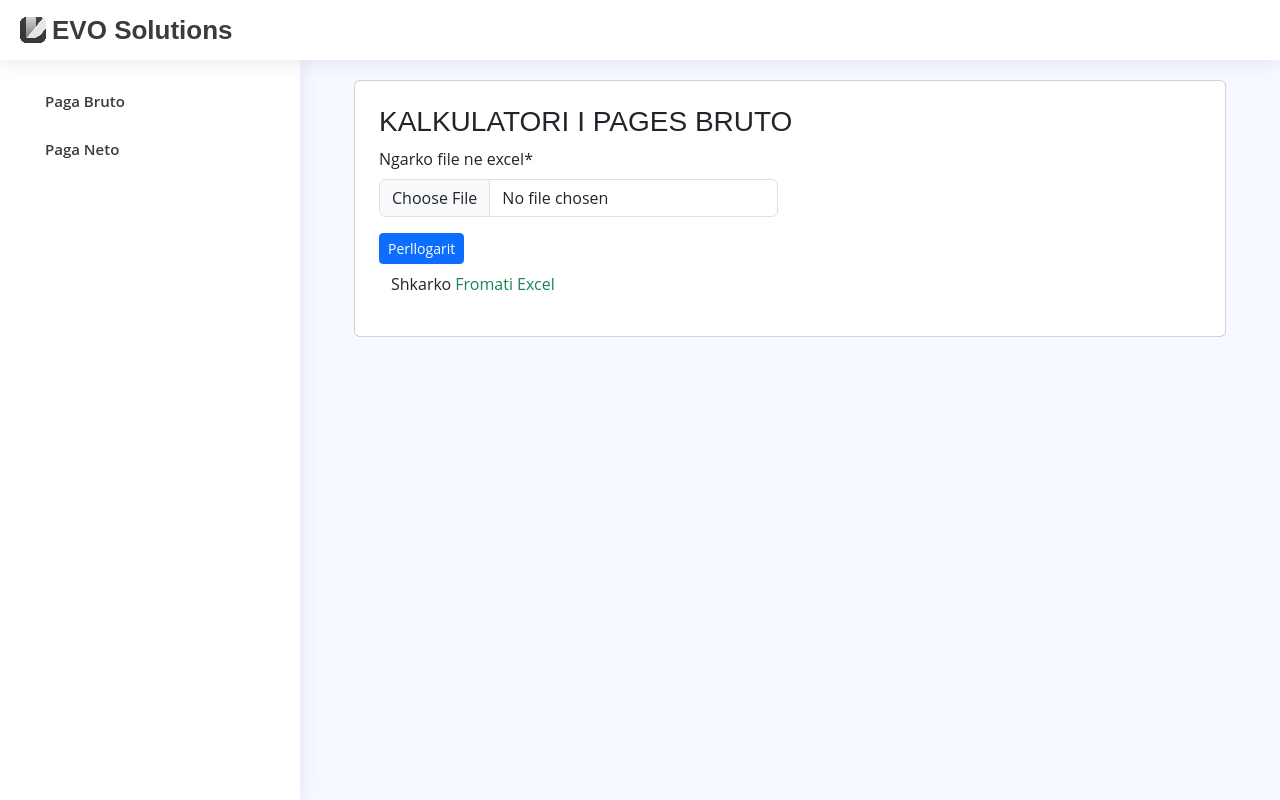
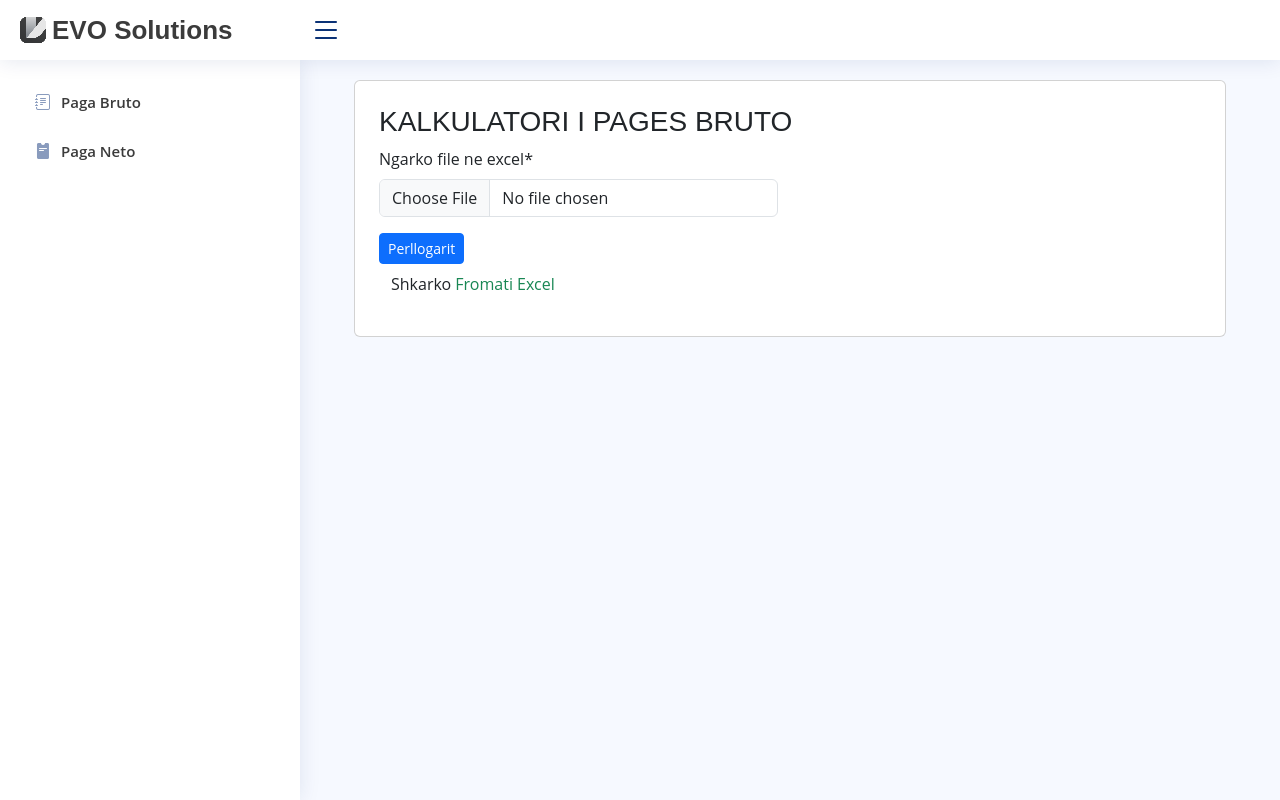
Before and after one commit to ermalhx/Payroll, a Django app: page / in a window 1280 px wide. Run offline with Django 5.2, Linux system fonts and the light colour scheme; some libraries are stand-ins or nearby versions.

Commit message:
me ikona

```diff
--- a/template/base.html
+++ b/template/base.html
@@ -8,6 +8,7 @@
     <title>{% block title %}EVO Payroll{%endblock%}</title>
     <link href="{% static 'css/bootstrap.min.css' %}" rel="stylesheet">
     <link href="{% static 'css/main.css' %}" rel="stylesheet">
+    <link rel="stylesheet" href="https://cdn.jsdelivr.net/npm/bootstrap-icons@1.11.3/font/bootstrap-icons.min.css">
 
     {% block head %}
     <style>
--- a/template/nav.html
+++ b/template/nav.html
@@ -19,14 +19,14 @@
 
     <li class="nav-item">
       <a class="nav-link collapsed" href="{% url 'bruto' %}">
-        <i class="bi bi-grid"></i>
+        <i class="bi bi-journal-text"></i>
         <span>Paga Bruto</span>
       </a>
     </li><!-- End Dashboard Nav -->
 
     <li class="nav-item">
       <a class="nav-link collapsed" href="{% url 'neto' %}">
-        <i class="bi bi-geo"></i><span>Paga Neto</span>
+        <i class="bi bi-pass-fill"></i><span>Paga Neto</span>
       </a>
     </li><!-- End Components Nav -->
   </ul>
```
